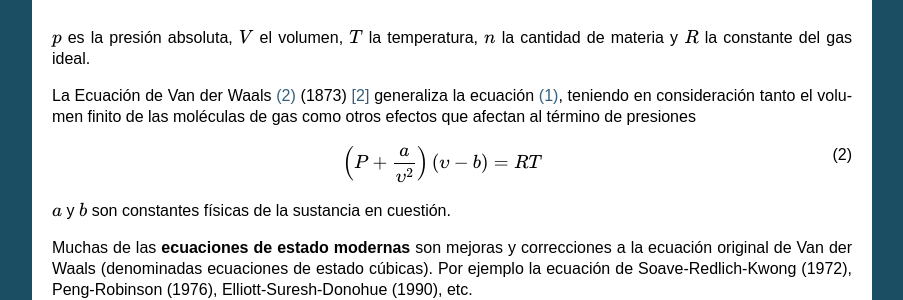
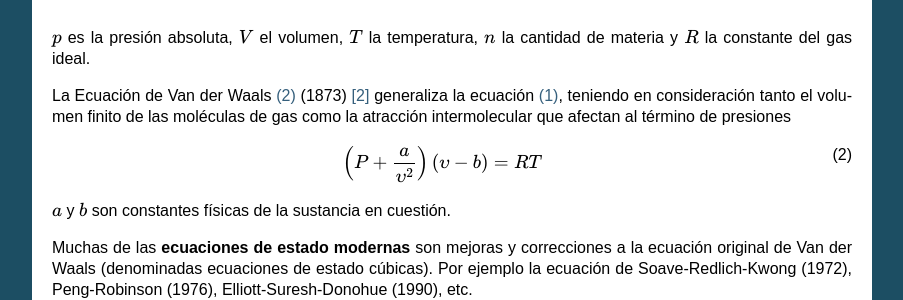
Before and after one commit to mgaitan/gpec2010, a Sphinx documentation site: the page built from docs/marco_teorico.rst, in a window 1280 px wide and 900 px high, scrolled down 3554 px. Shown: the part 173-473 px from the top of the window, without its empty margins (198-1101 px from the left). Built offline with Sphinx 7.4.7, drawn with Linux system fonts in a browser that asks for light colours; formulas are drawn with MathJax 3.

Commit message:
correcciones M. Cismondi olvidadas

```diff
--- a/docs/contexto_de_trabajo.rst
+++ b/docs/contexto_de_trabajo.rst
@@ -64,7 +64,7 @@ Software libre
 El desarrollo de este trabajo ha sido liberado como Software Libre, bajo los teŕminos de la bajo la licencia libre :abbr:`GPL (General Public License)` [#]_. Por su parte,
 este documento se ofrece bajo los términos de la licencia `Creative Commons Atribución-NoComercial-CompartirIgual 2.5 <http://creativecommons.org/licenses/by-nc-sa/2.5/ar/>`.
 
-Se dará a continuación una somera introducción conceptual sobre Sobre Libre,
+Se dará a continuación una somera introducción conceptual al Software Libre,
 y en :ref:`justificacion` se exponen los argumentos de la decisión
 mencionada, que se invita a leer y analizar.
 
--- a/docs/marco_teorico.rst
+++ b/docs/marco_teorico.rst
@@ -125,8 +125,7 @@ despreciables, limita su utilidad para modelar gases reales.
 :math:`p` es la presión absoluta, :math:`V` el volumen, :math:`T` la temperatura,
 :math:`n` la cantidad de materia y :math:`R` la constante del gas ideal.
 
-La  Ecuación de Van der Waals :eq:`vdw` (1873) [#]_ generaliza la ecuación :eq:`gasideal`, teniendo en consideración tanto el volumen finito de las
-moléculas de gas como otros efectos que afectan al término de presiones
+La  Ecuación de Van der Waals :eq:`vdw` (1873) [#]_ generaliza la ecuación :eq:`gasideal`, teniendo en consideración tanto el volumen finito de las moléculas de gas como la atracción intermolecular que afectan al término de presiones
 
 .. math::
    :label: vdw
```
